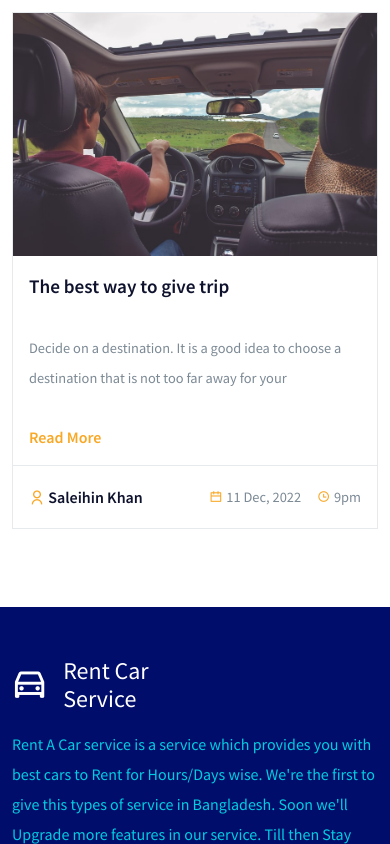
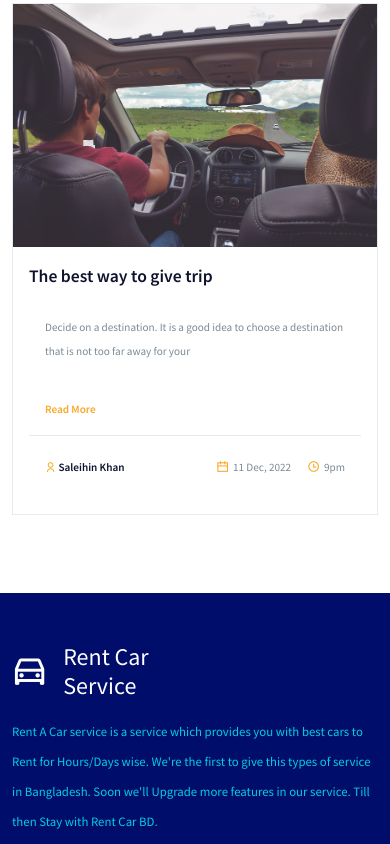
Before and after one commit to salman-saleihin/rent-car-bangladesh-react-project, a React (Create React App) app: page /home in a window 390 px wide. Shown: the part 7496-8340 px from the top of the page. Built offline with nearby package versions, Linux system fonts and the light colour scheme.

Commit message:
Home Page Totally Responsive now

```diff
--- a/src/components/Footer/Footer.jsx
+++ b/src/components/Footer/Footer.jsx
@@ -97,7 +97,7 @@ const Footer = () => {
                                 </div>
                 </Col>
 
-                <Col lg='3' md='4'>
+                <Col lg='3' md='4' sm='12'>
                     <div className="mb-4">
                         <h5 className="footer__link-title">
                             Newsletter
--- a/src/components/UI/BlogList.jsx
+++ b/src/components/UI/BlogList.jsx
@@ -21,7 +21,7 @@ const BlogItem = ({item}) => {
 
     const { imgUrl , title , author , date , description , time } = item
 
-    return <Col lg='4' md='4' sm='6' className='mb-5'>
+    return <Col lg='4' md='6' sm='6' className='mb-5'>
         <div className="blog__item">
             <img src={imgUrl} alt="" className='w-100' />
 
@@ -29,7 +29,7 @@ const BlogItem = ({item}) => {
                 <Link to={`/blogs/${title}`} className="blog__title">
                         {title}
                 </Link>
-            </div>
+
 
             <p className="section__description  p-3">
                 {
@@ -59,7 +59,7 @@ const BlogItem = ({item}) => {
 
 
             </div>
-
+            </div>
         </div>
     </Col>
 }
--- a/src/styles/Footer.css
+++ b/src/styles/Footer.css
@@ -71,3 +71,22 @@
 .footer__bottom{
     border-top: 1px solid #7c8a972f;
 }
+
+@media only screen and (max-width: 768px) {
+    .footer__logo-content{
+        font-size: 0.8rem;
+    }
+    .quick__link , .office__info {
+        font-size: 0.8rem;
+        line-height: 1.5rem;
+    }
+    .footer__link-title{
+        font-size: 1rem;
+        margin-top: 15px;
+    }
+    .footer__bottom p{
+        font-size: 0.7rem;
+    }
+
+
+}
--- a/src/styles/blog-item.css
+++ b/src/styles/blog-item.css
@@ -45,3 +45,30 @@
 .blog__title:hover {
     color: #f9a826;
 }
+
+@media only screen and (max-width:768px) {
+    .blog__time{
+        padding-top: 5px !important;
+    }
+
+    .blog__time span {
+        font-size: 0.7rem;
+    }
+
+    .blog__info p{
+        font-size: 0.7rem;
+        line-height: 1.5rem;
+        margin-top: 10px;
+    }
+
+    .blog__title{
+        font-size: 1.1rem;
+    }
+
+    .read__more{
+        font-size: 0.7rem;
+    }
+
+
+
+}
```
